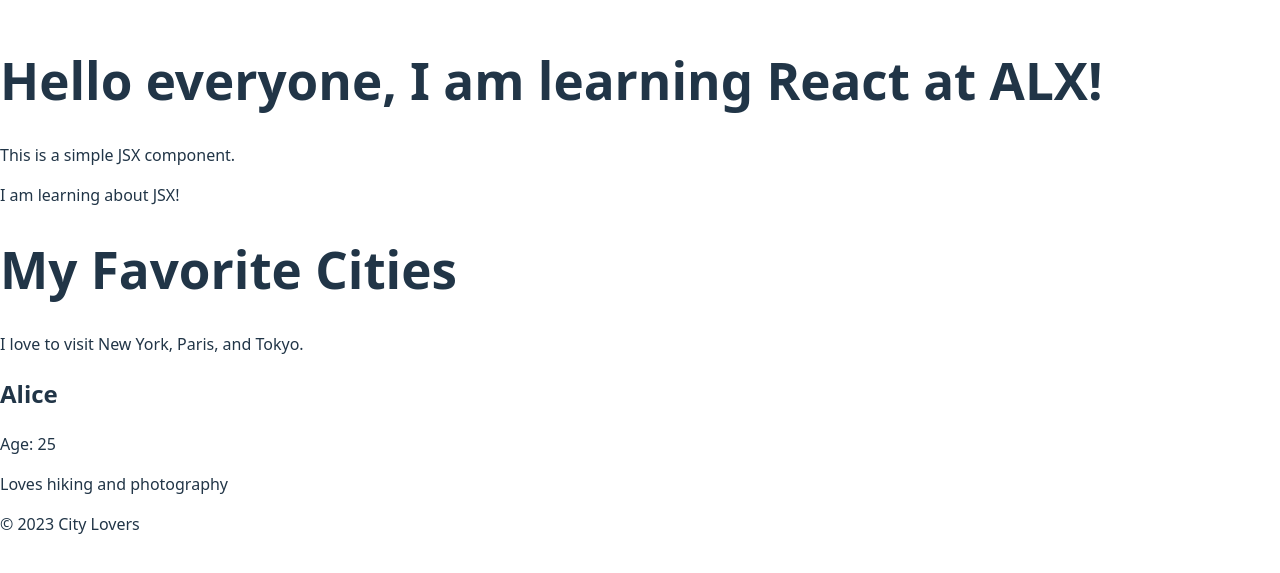
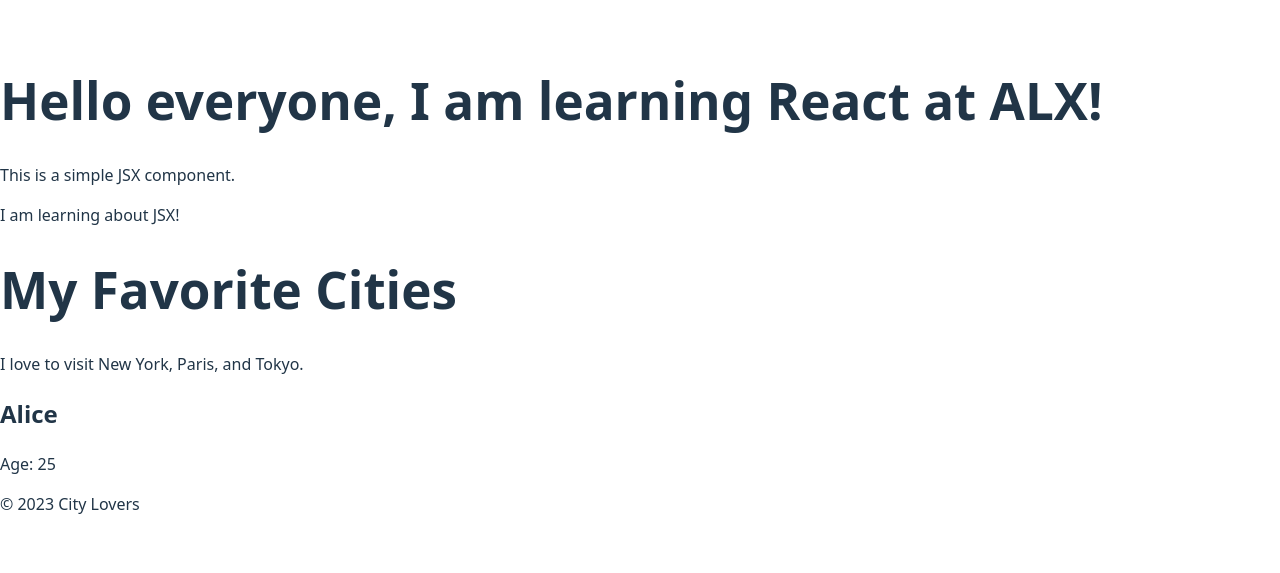
Before and after one commit to Aneke-Elvis/alx-fe-reactjs, a React (Vite) app in the folder alx-react-app/: page / in a window 1280 px wide. Shown: the part 115-688 px from the top of the page. Built offline with nearby package versions, Linux system fonts and the light colour scheme.

Commit message:
fix: find case sentive letter for the checker

```diff
--- a/alx-react-app/src/components/UserProfile.jsx
+++ b/alx-react-app/src/components/UserProfile.jsx
@@ -3,7 +3,7 @@ const UserProfile = (props) => {
     <div>
       <h2>{props.name}</h2>
       <p>Age: {props.age}</p>
-      <p>{props.bio}</p>
+      <p>{props.Bio}</p>
     </div>
   );
 };
```
